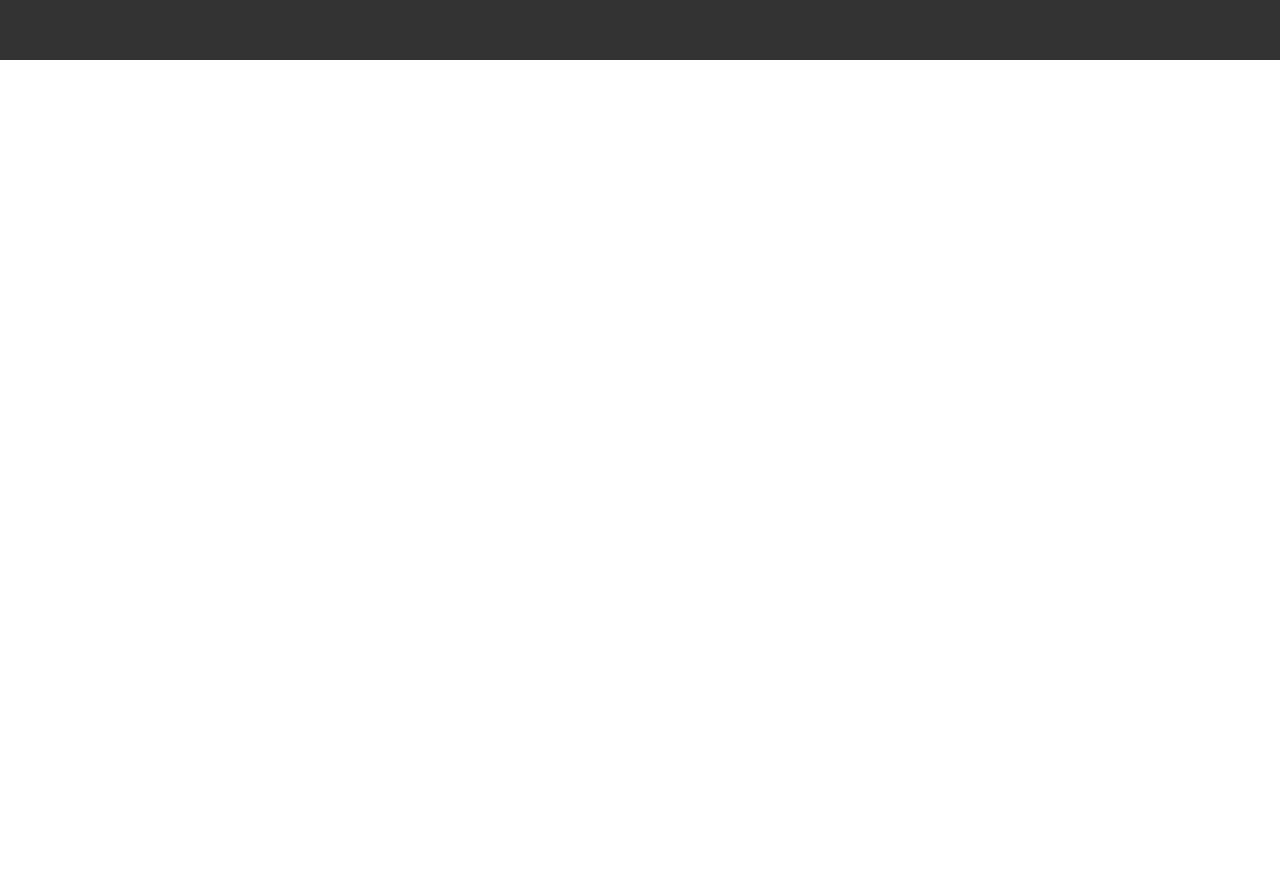
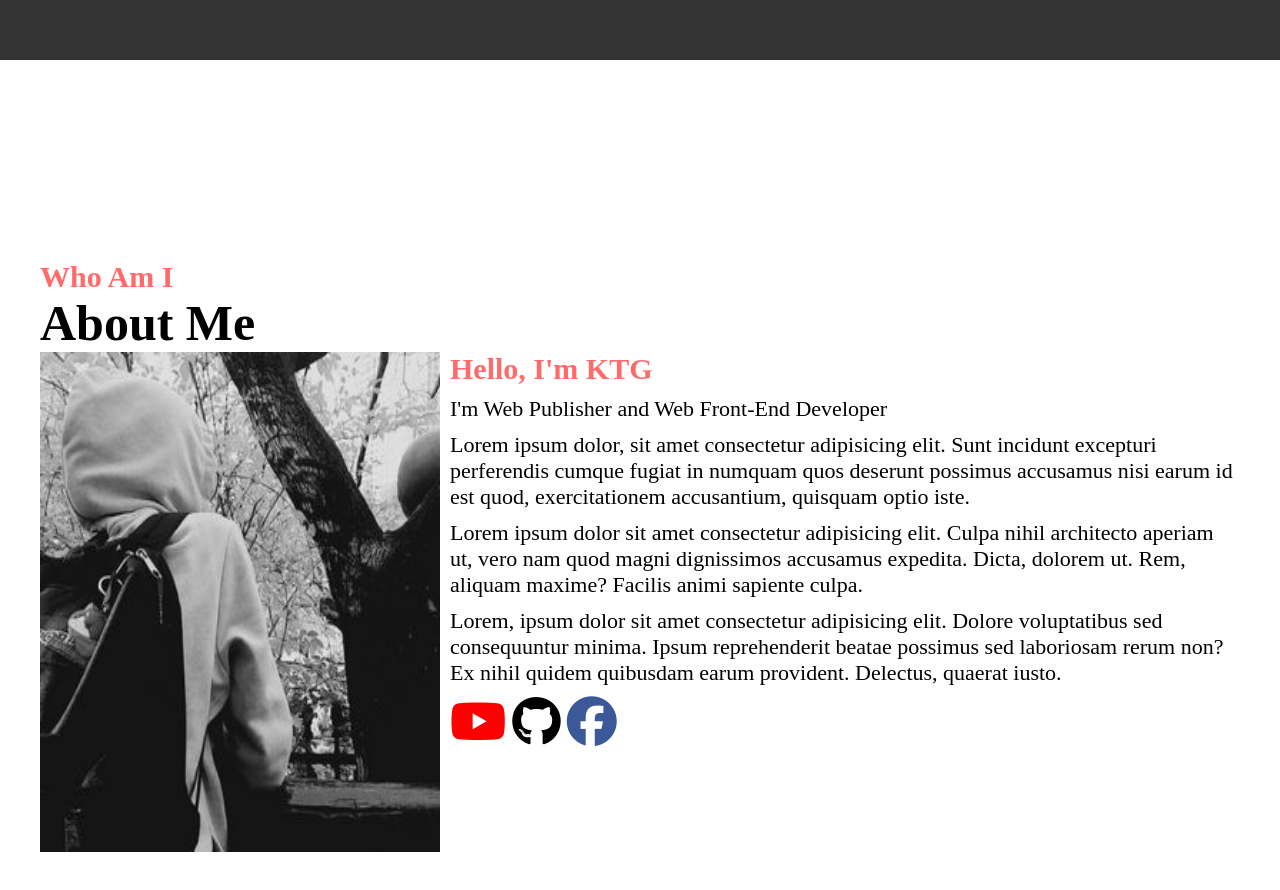
Before and after one commit to cs20131544/swjb18, a plain HTML site: page index.html in a window 1280 px wide. Shown: the part 1140-2030 px from the top of the page. Before the commit the page ends 1200 px from the top, so only its background shows below. Drawn offline with Linux system fonts and the light colour scheme.

Commit message:
Add files via upload

```diff
--- a/index.html
+++ b/index.html
@@ -5,6 +5,7 @@
   <meta name="viewport" content="width=device-width, initial-scale=1.0">
   <title>Document</title>
 
+  <link rel="stylesheet" href="https://cdnjs.cloudflare.com/ajax/libs/font-awesome/6.6.0/css/all.min.css" integrity="sha512-Kc323vGBEqzTmouAECnVceyQqyqdsSiqLQISBL29aUW4U/M7pSPA/gEUZQqv1cwx4OnYxTxve5UMg5GT6L4JJg==" crossorigin="anonymous" referrerpolicy="no-referrer" />
   <link rel="stylesheet" href="style.css">
 
 </head>
@@ -42,6 +43,32 @@
 
 
 
+  <div class="about">
+    <h2>Who Am I</h2>
+    <h1>About Me</h1>
+    <div class="contents">
+      <div class="left">
+        <img src="about.jpg" alt="">
+
+      </div>
+      <div class="right">
+        <h3>Hello, I'm KTG</h3>
+        <ul>
+          <li>I'm Web Publisher and Web Front-End Developer</li>
+          <li>Lorem ipsum dolor, sit amet consectetur adipisicing elit. Sunt incidunt excepturi perferendis cumque fugiat in numquam quos deserunt possimus accusamus nisi earum id est quod, exercitationem accusantium, quisquam optio iste.</li>
+          <li>Lorem ipsum dolor sit amet consectetur adipisicing elit. Culpa nihil architecto aperiam ut, vero nam quod magni dignissimos accusamus expedita. Dicta, dolorem ut. Rem, aliquam maxime? Facilis animi sapiente culpa.</li>
+          <li>Lorem, ipsum dolor sit amet consectetur adipisicing elit. Dolore voluptatibus sed consequuntur minima. Ipsum reprehenderit beatae possimus sed laboriosam rerum non? Ex nihil quidem quibusdam earum provident. Delectus, quaerat iusto.</li>
+          <li> <i class="fa-brands fa-youtube"></i><i class="fa-brands fa-github"></i><i class="fa-brands fa-facebook"></i> </li>
+        </ul>
+
+      </div>
+    </div>
+  </div>
+
+
+
+
+
 
 
 </body>
--- a/style.css
+++ b/style.css
@@ -113,3 +113,59 @@ li{
 
 
 }
+
+.about{
+  width: 1200px;
+  height: 800px;
+
+  margin: 0 auto;
+  margin-top: 200px;
+}
+.about h2{
+  font-size: 30px;
+  color: #ff6a6a;
+
+}
+.about h1{
+  font-size: 50px;
+}
+.about .contents{
+  width: 100%;
+  height: 500px;
+
+  display: flex;
+
+}
+.about .left{
+  width: 400px;
+  height: 500px;
+}
+.about .left img{
+  width: 400px;
+  height: 500px;
+}
+.about .right{
+  width: 800px;
+  height: 500px;
+  padding-left: 10px;
+
+}
+.about .right h3{
+  color: #ff6a6a;
+  font-size: 30px;
+}
+.about .right li{
+  font-size: 22px;
+  margin-top: 10px;
+}
+.fa-brands{
+  font-size: 50px;
+  margin-right: 6px;
+}
+.fa-youtube{
+  color: red;
+
+}
+.fa-facebook{
+  color: #3b5998;
+}
```
Also changed, not shown: about.jpg (added).
